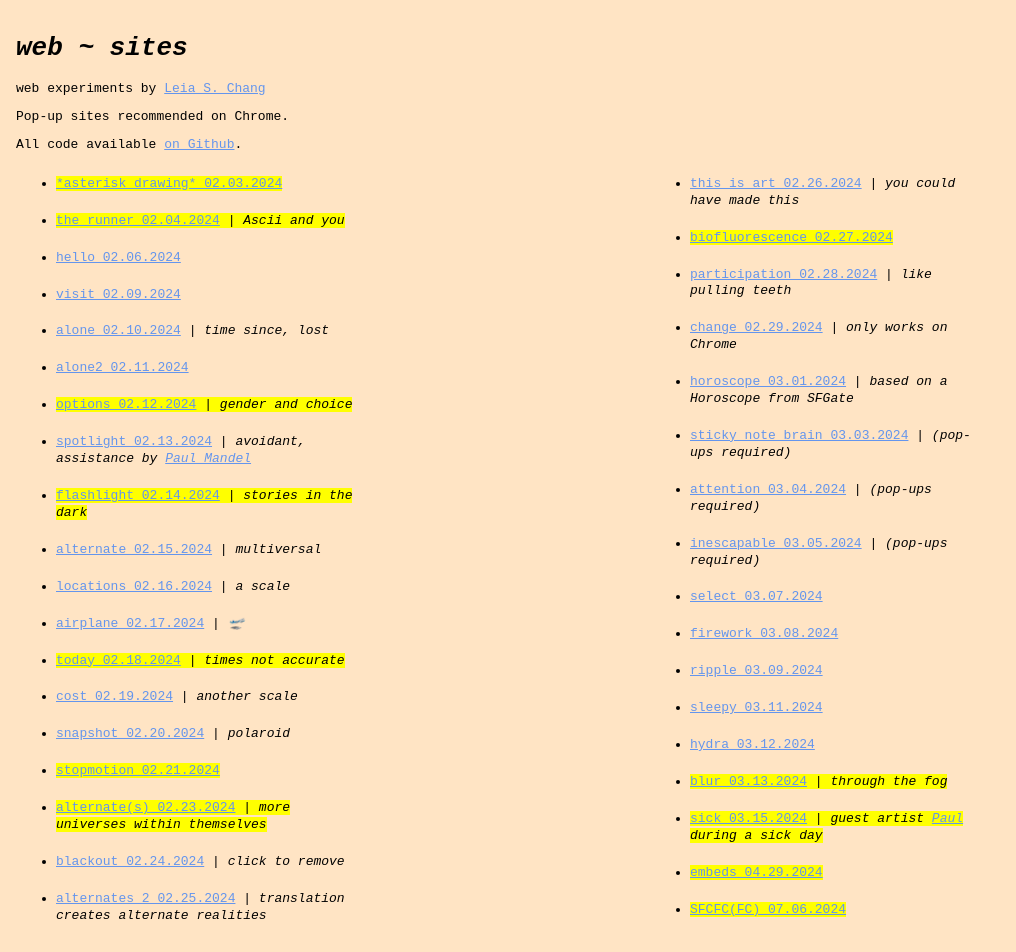
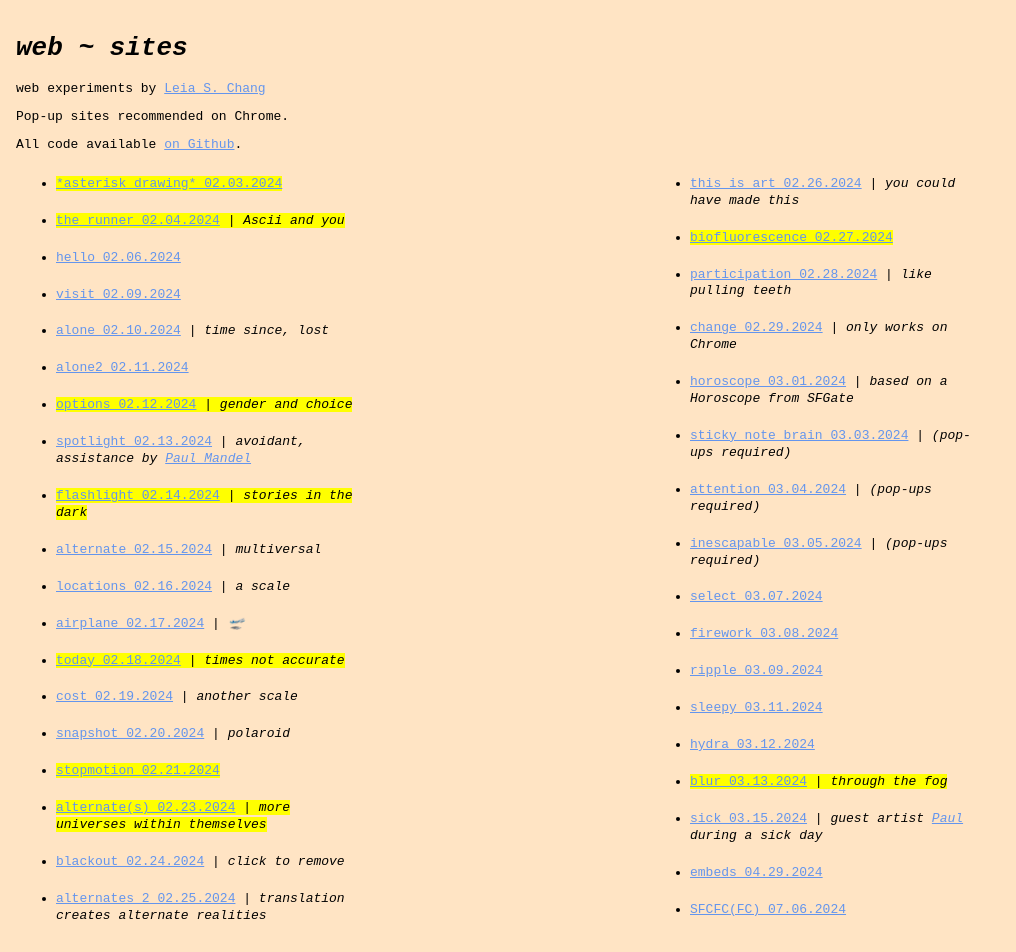
Before and after one commit to leils/web-sites, a plain HTML site: page index.html in a window 1280 px wide. Shown: the top 952 px of the page, without its empty margins (0-1016 px from the left). Drawn offline with Linux system fonts and the light colour scheme.

Commit message:
changing highlights

```diff
--- a/index.html
+++ b/index.html
@@ -86,9 +86,9 @@
         <li><a href="./sleepy.html">sleepy 03.11.2024</a></li>
         <li><a href="./hydra.html">hydra 03.12.2024</a></li>
         <li><mark><a href="./blur.html">blur 03.13.2024</a> | <i>through the fog</i></mark></li>
-        <li><mark><a href="./spans.html">sick 03.15.2024</a> | <i>guest artist <a href="https://www.instagram.com/paulmakeseverything/">Paul </a> during a sick day</i></mark></li>
-        <li><mark><a href="./embed.html">embeds 04.29.2024</a></li>
-        <li><mark><a href="./sfcfcfc.html">SFCFC(FC) 07.06.2024</a></li>
+        <li><a href="./spans.html">sick 03.15.2024</a> | <i>guest artist <a href="https://www.instagram.com/paulmakeseverything/">Paul </a> during a sick day</i></li>
+        <li><a href="./embed.html">embeds 04.29.2024</a></li>
+        <li><a href="./sfcfcfc.html">SFCFC(FC) 07.06.2024</a></li>
     </ul>
 
     <h2><i>bloopers</i></h2>
```
